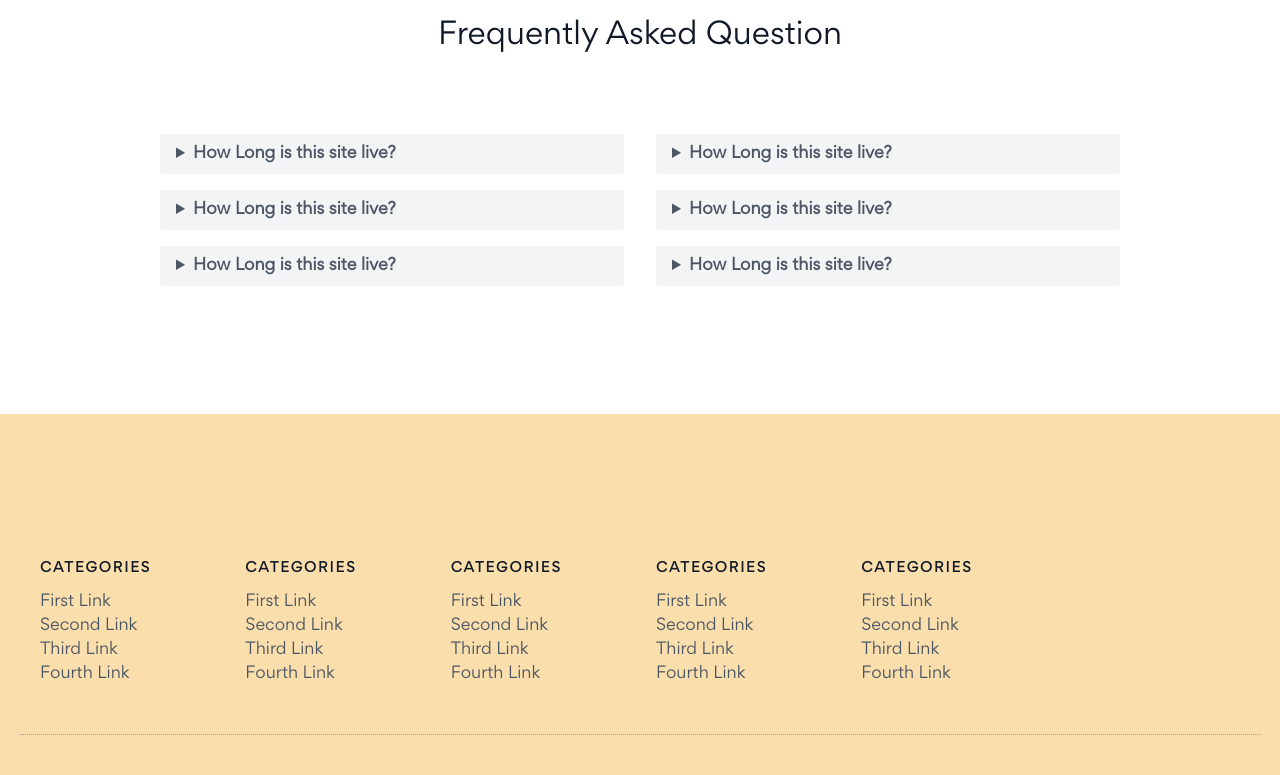
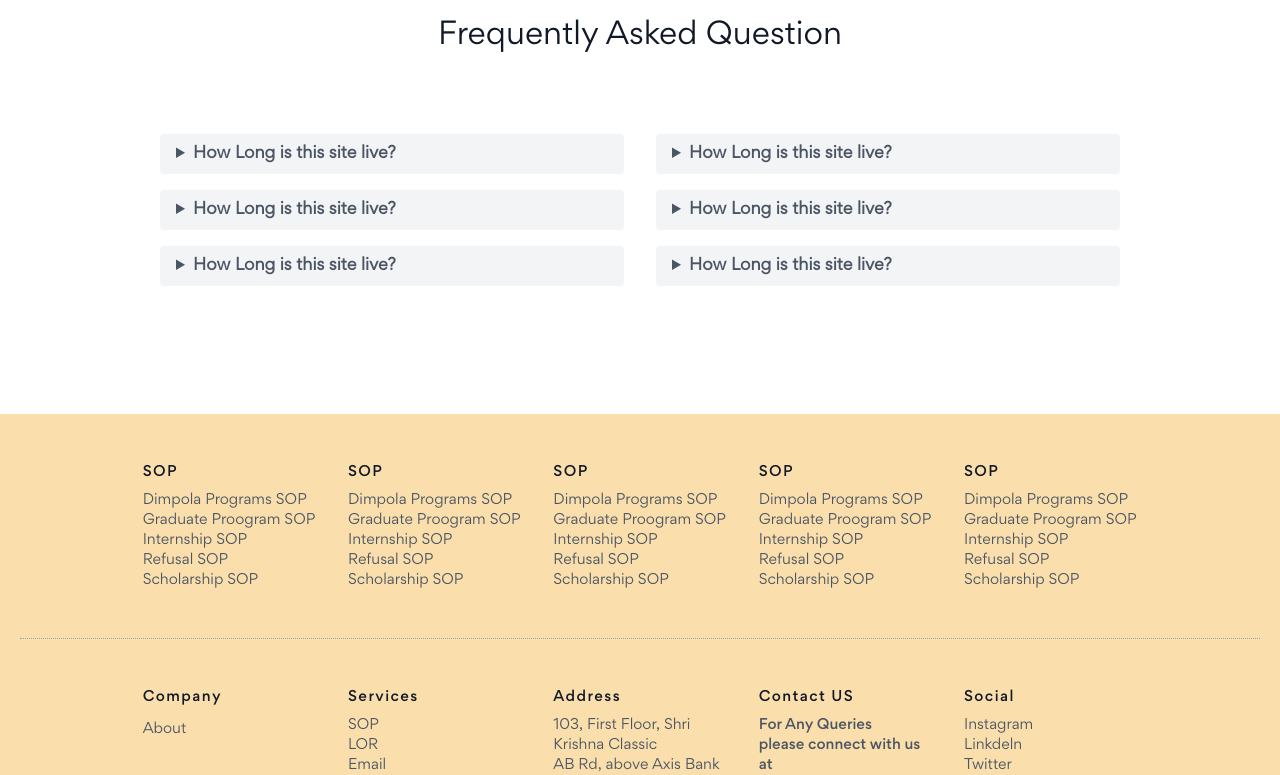
Before and after one commit to Hardik29/ExpressContent, a React (Create React App) app: page / in a window 1280 px wide. Shown: the part 4437-5212 px from the top of the page. Built offline with nearby package versions, Linux system fonts and the light colour scheme.

Commit message:
improved footer, updated Hero, solved service card mobile issue

```diff
--- a/src/Components/Footer.js
+++ b/src/Components/Footer.js
@@ -3,20 +3,23 @@ import React from 'react'
 
 function Services() {
     return (
-        <div class="lg:w-1/6 md:w-1/2 w-full px-4 sm:text-left ">
-            <h2 class="title-font font-medium text-gray-900 tracking-widest text-sm mb-3 font-GorditaMedium">CATEGORIES</h2>
+        <div class="lg:w-1/6 md:w-1/2 w-full px-4 text-left ">
+            <h2 class="title-font text-gray-900 tracking-widest text-sm mb-2 font-GorditaMedium">SOP</h2>
             <nav class="list-none mb-10">
                 <li>
-                    <a class="text-gray-600 hover:text-gray-800">First Link</a>
+                    <a class="text-gray-600 hover:text-gray-800">Dimpola Programs SOP</a>
                 </li>
                 <li>
-                    <a class="text-gray-600 hover:text-gray-800">Second Link</a>
+                    <a class="text-gray-600 hover:text-gray-800">Graduate Proogram SOP</a>
                 </li>
                 <li>
-                    <a class="text-gray-600 hover:text-gray-800">Third Link</a>
+                    <a class="text-gray-600 hover:text-gray-800">Internship SOP</a>
                 </li>
                 <li>
-                    <a class="text-gray-600 hover:text-gray-800">Fourth Link</a>
+                    <a class="text-gray-600 hover:text-gray-800">Refusal SOP</a>
+                </li>
+                <li>
+                    <a class="text-gray-600 hover:text-gray-800">Scholarship SOP</a>
                 </li>
             </nav>
         </div>
@@ -26,9 +29,9 @@ function Services() {
 
 function Footer() {
     return (
-        <footer class="text-gray-700  bg-[#FADEAC] px-5 py-24 font-GorditaRegular ">
+        <footer class="text-gray-700  bg-[#FADEAC] px-5 font-GorditaRegular text-sm">
             <div class="container px-5 py-12 mx-auto">
-                <div class="flex flex-wrap md:text-left sm:text-left text-center -mb-10 -mx-4">
+                <div class="flex flex-wrap justify-center md:text-left sm:text-left text-center -mb-10 -mx-4">
                     <Services />
                     <Services />
                     <Services />
@@ -36,8 +39,111 @@ function Footer() {
                     <Services />
                 </div>
             </div>
-            <div class="border-t border-gray-400 border-dotted flex flex-row h-48">
-                <div class="py-12  px-9">
+            <div class="border-t border-gray-400 border-dotted flex flex-row">
+                <div class="container px-5 py-12 mx-auto">
+                    <div class="flex flex-wrap justify-center md:text-left sm:text-left text-center -mb-10 -mx-4">
+                        <div class="lg:w-1/6 md:w-1/2 w-full px-4 text-left ">
+                            <h2 class="title-font  text-gray-900 tracking-widest text-sm mb-3 font-GorditaMedium">Company</h2>
+                            <nav class="list-none mb-10">
+                                <li>
+                                    <a class="text-gray-600 hover:text-gray-800">About</a>
+                                </li>
+                            </nav>
+                        </div>
+                        <div class="lg:w-1/6 md:w-1/2 w-full px-4 text-left ">
+                            <h2 class="title-font  text-gray-900 tracking-widest text-sm mb-2 font-GorditaMedium">Services</h2>
+                            <nav class="list-none mb-10">
+                                <li>
+                                    <a class="text-gray-600 hover:text-gray-800">SOP</a>
+                                </li>
+                                <li>
+                                    <a class="text-gray-600 hover:text-gray-800">LOR</a>
+                                </li>
+                                <li>
+                                    <a class="text-gray-600 hover:text-gray-800">Email</a>
+                                </li>
+                                <li>
+                                    <a class="text-gray-600 hover:text-gray-800">Resume</a>
+                                </li>
+                                <li>
+                                    <a class="text-gray-600 hover:text-gray-800">Research Proposal and Papers </a>
+                                </li>
+
+                            </nav>
+                        </div>
+                        <div class="lg:w-1/6 md:w-1/2 w-full px-4 text-left ">
+                            <h2 class="title-font  text-gray-900 tracking-widest text-sm mb-2 font-GorditaMedium">Address</h2>
+                            <nav class="list-none mb-10">
+                                <li>
+                                    <p class="text-gray-600 hover:text-gray-800">103, First Floor, Shri Krishna Classic</p>
+                                </li>
+                                <li>
+                                    <p class="text-gray-600 hover:text-gray-800">AB Rd, above Axis Bank</p>
+                                </li>
+                                <li>
+                                    <p class="text-gray-600 hover:text-gray-800"> in front of MG Hector Showroom,</p>
+                                </li>
+                                <li>
+                                    <p class="text-gray-600 hover:text-gray-800">Indore, Madhya Pradesh - 452010</p>
+                                </li>
+
+
+                            </nav>
+
+
+                        </div>
+                        <div class="lg:w-1/6 md:w-1/2 w-full px-4 text-left ">
+                            <h2 class="title-font  text-gray-900 tracking-widest text-sm mb-2 font-GorditaMedium">Contact US</h2>
+                            <nav class="list-none mb-10">
+                                <li>
+                                    <p class="text-gray-600 hover:text-gray-800 font-GorditaMedium">For Any Queries</p>
+                                </li>
+                                <li>
+                                    <p class="text-gray-600 hover:text-gray-800 font-GorditaMedium">please connect with us at </p>
+                                </li>
+                                <li>
+                                    <a class="text-black hover:text-gray-800 f">info@admivo.info</a>
+                                </li>
+
+
+
+                            </nav>
+
+
+                        </div>
+                        <div class="lg:w-1/6 md:w-1/2 w-full px-4 text-left ">
+                            <h2 class="title-font  text-gray-900 tracking-widest text-sm mb-2 font-GorditaMedium">Social</h2>
+                            <nav class="list-none mb-10">
+                                <li>
+                                    <a class="text-gray-600 hover:text-gray-800 ">Instagram</a>
+                                </li>
+                                <li>
+                                    <a class="text-gray-600 hover:text-gray-800 ">Linkdeln</a>
+                                </li>
+                                <li>
+                                    <a class="text-gray-600 hover:text-gray-800 ">Twitter</a>
+                                </li>
+
+
+
+                            </nav>
+
+
+                        </div>
+                    </div>
+
+                </div>
+            </div>
+        </footer>
+    )
+}
+
+export default Footer
+
+
+
+{/*
+<div class="py-12  px-9">
                 <div class="lg:w-1/6 md:w-1/2 w-full text-left ">
                     <h2 class="title-font font-GorditaMedium text-gray-900 tracking-widest text-sm mb-3">COMPANY</h2>
                     <nav class="list-none mb-10">
@@ -75,9 +181,4 @@ function Footer() {
                         </a>
                     </span>
                 </div>
-            </div>
-        </footer>
-    )
-}
-
-export default Footer
+            </div> */}
--- a/src/Components/Services.js
+++ b/src/Components/Services.js
@@ -32,12 +32,12 @@ function Card() {
 function Services() {
   return (
     <section class="text-gray-700 body-font border-t border-gray-200">
-      <div class="container py-24">
+      <div class="container py-24 px-5 ">
         <div class="flex flex-wrap w-full mb-20 flex-col items-center text-center">
           <h1 class="sm:text-3xl text-4xl font-GorditaBold mb-2 text-gray-900">Get Your Application done with Us.</h1>
           <h1 class="sm:text-3xl text-4xl font-GorditaBold mb-2 text-gray-900">Try a service <span class='rounded border-b-4 border-[#6509DB]'>now.</span></h1>
         </div>
-        <div class="flex flex-wrap  justify-center item-center">
+        <div class="flex flex-wrap justify-center item-center ">
           <Card />
           <Card />
           <Card />
```
Also changed, not shown: src/App.js (+11 -11 lines), src/Utilites/ExpressWriter1.svg (added).
